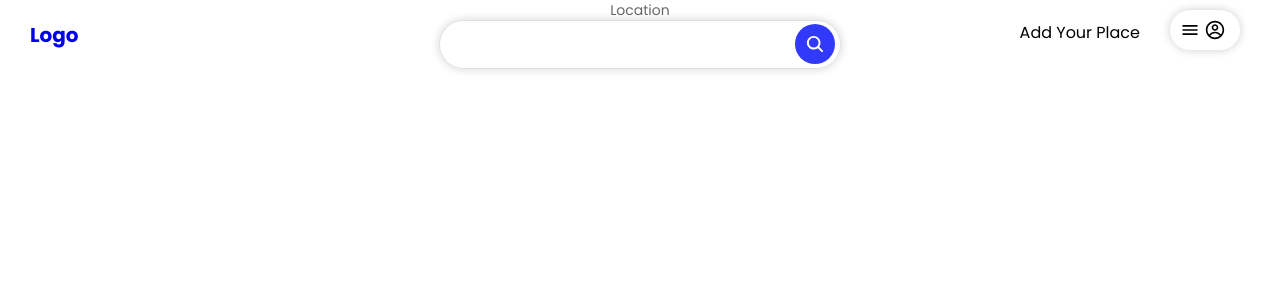
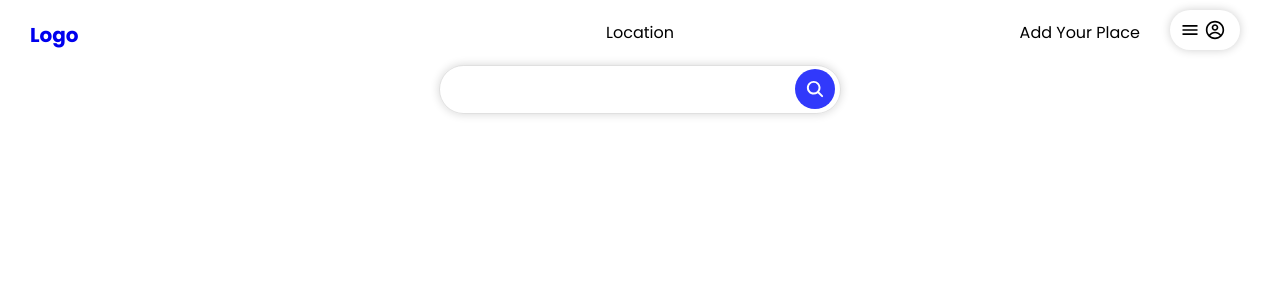
Before and after one commit to Vinay975/Hostels, a React (Vite) app in the folder frontend/hostals/: page /ownerdashboard in a window 1280 px wide. Shown: the top 300 px of the page. Built offline with nearby package versions, Linux system fonts and the light colour scheme.

Commit message:
location

```diff
--- a/frontend/hostals/src/CSS/gaintbar.css
+++ b/frontend/hostals/src/CSS/gaintbar.css
@@ -3,13 +3,14 @@
 .bar {
 
     height: 50px;
+
     width: 100%;
     /* background-color: aqua; */
     display: flex;
     justify-content: center;
     position: relative;
     background-color: transparent;
-    z-index: -1;
+    /* z-index: -1; */
 
 
 }
--- a/frontend/hostals/src/CSS/navbar.css
+++ b/frontend/hostals/src/CSS/navbar.css
@@ -70,7 +70,7 @@ a{
     font-weight: 400;
     font-style: normal;
 }
-.location{
+.searchlocation{
     padding: 10px;
     margin: 10px;
     border-radius: 10px;
--- a/frontend/hostals/src/components/Navbar.jsx
+++ b/frontend/hostals/src/components/Navbar.jsx
@@ -17,7 +17,7 @@ const Navbar = () => {
            <div className="topbar">
            <nav className="topnav">
                 <div className="logo"><a href="/">Logo</a></div>
-                <Link to="/" className="Link"><div className="location">Location</div></Link>
+                <Link to="/" className="Link"><div className="searchlocation">Location</div></Link>
     <Link to="/Addyourhome" className="Link"><div className="navdiv b">Add Your Place</div></Link>
     <div className="c" onClick={profile_action}><IoMenuSharp/><CgProfile /></div>
             </nav>
```
